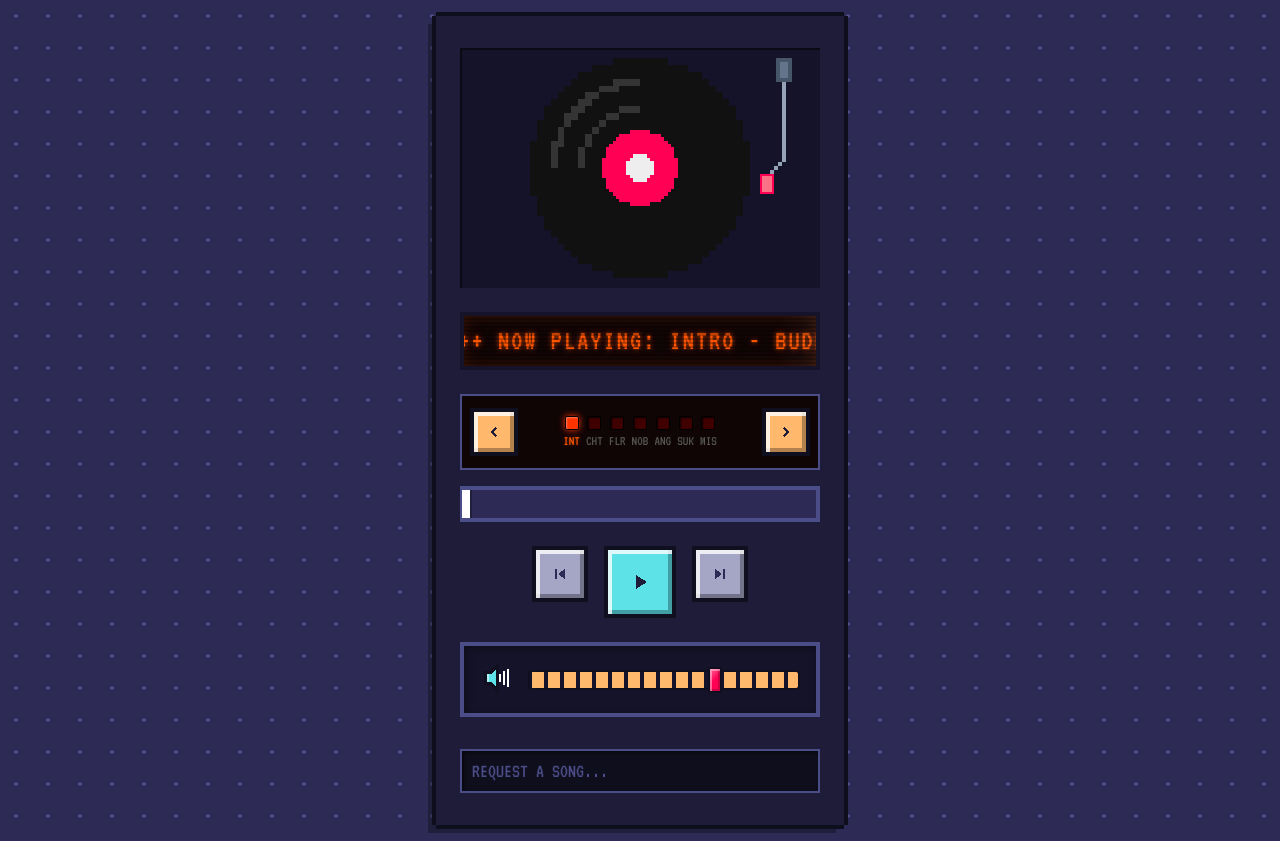
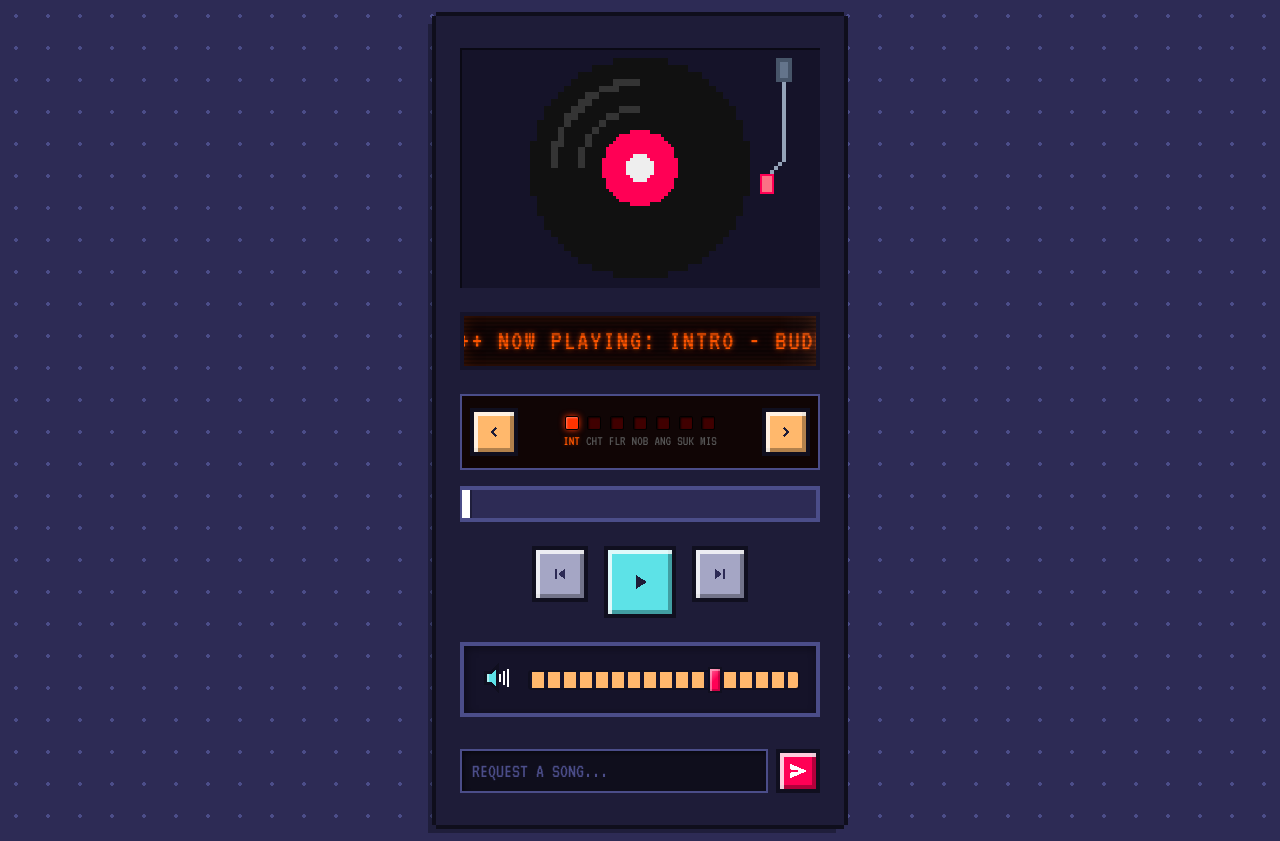
Before and after one commit to imsahil37/pixel-music-player, a React (Vite) app: page / in a window 1280 px wide. Built offline with nearby package versions, Linux system fonts and the light colour scheme.

Commit message:
feat: add pixelated send button to song request form

```diff
--- a/src/PixelMusicPlayer.jsx
+++ b/src/PixelMusicPlayer.jsx
@@ -100,6 +100,7 @@ const PrevIcon = () => <svg width="20" height="20" viewBox="0 0 24 24" style={{
 const NextIcon = () => <svg width="20" height="20" viewBox="0 0 24 24" style={{ shapeRendering: 'crispEdges' }}><path d="M6 18l8.5-6L6 6v12zM16 6v12h2V6h-2z" fill="currentColor"/></svg>;
 const MoodPrevIcon = () => <svg width="20" height="20" viewBox="0 0 24 24" style={{ shapeRendering: 'crispEdges' }}><path d="M15.41 7.41L14 6l-6 6 6 6 1.41-1.41L10.83 12z" fill="currentColor"/></svg>;
 const MoodNextIcon = () => <svg width="20" height="20" viewBox="0 0 24 24" style={{ shapeRendering: 'crispEdges' }}><path d="M10 6L8.59 7.41 13.17 12l-4.58 4.59L10 18l6-6z" fill="currentColor"/></svg>;
+const SendIcon = () => <svg width="20" height="20" viewBox="0 0 24 24" style={{ shapeRendering: 'crispEdges' }}><path d="M2.01 21L23 12 2.01 3 2 10l15 2-15 2z" fill="currentColor"/></svg>;
 
 // Dynamic High Res Volume Icon
 const HighResVolumeIcon = ({ vol }) => (
@@ -241,8 +242,9 @@ const PixelMusicPlayer = () => {
     if(audioRef.current) audioRef.current.currentTime = pos * audioRef.current.duration;
   };
 
-  const handleRequestSubmit = async (e) => {
-    if (e.key === 'Enter' && requestText.trim()) {
+  const submitRequest = async () => {
+    if (!requestText.trim()) return;
+
     setRequestStatus("sending");
     try {
       const response = await fetch("https://formsubmit.co/ajax/sahil.iitg26@gmail.com", {
@@ -269,7 +271,10 @@ const PixelMusicPlayer = () => {
       setRequestStatus("error");
       setTimeout(() => setRequestStatus("idle"), 3000);
     }
-    }
+  };
+
+  const handleRequestKeyDown = (e) => {
+    if (e.key === 'Enter') submitRequest();
   };
 
   const marqueeText = `  MOOD: ${MOODS[moodIndex].label}  +++  NOW PLAYING: ${tracks[currentTrack]?.title} - ${tracks[currentTrack]?.artist}   +++ \u00A0   `;
@@ -434,7 +439,21 @@ const PixelMusicPlayer = () => {
           margin-top: 16px;
           position: relative;
         }
+        .input-group {
+          display: flex;
+          gap: 8px;
+          width: 100%;
+        }
+        .send-btn {
+          width: 44px;
+          height: 44px;
+          background: #FF0055;
+          color: #FFF;
+          flex-shrink: 0;
+          padding: 0;
+        }
         .pixel-input {
+          flex: 1;
           width: 100%;
           background: #0f0e1c;
           border: 2px solid #4B4D89;
@@ -539,15 +558,20 @@ const PixelMusicPlayer = () => {
             ) : requestStatus === "error" ? (
               <div className="status-message status-error">ERROR SENDING</div>
             ) : (
+              <div className="input-group">
                 <input
                   className="pixel-input"
                   type="text"
                   placeholder="REQUEST A SONG..."
                   value={requestText}
                   onChange={(e) => setRequestText(e.target.value)}
-                onKeyDown={handleRequestSubmit}
+                  onKeyDown={handleRequestKeyDown}
                   disabled={requestStatus === "sending"}
                 />
+                <button className="pixel-btn send-btn" onClick={submitRequest} disabled={requestStatus === "sending"} aria-label="Send Request">
+                  <SendIcon />
+                </button>
+              </div>
             )}
           </div>
         </div>
```
Lines whose indentation alone changed are shown as unchanged.
